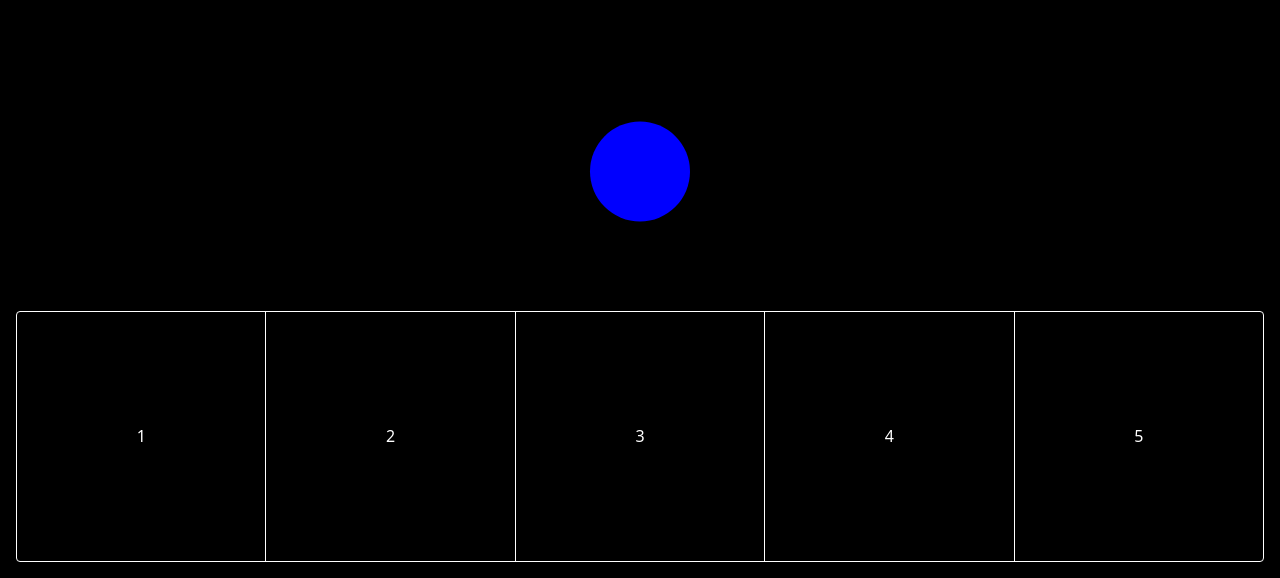
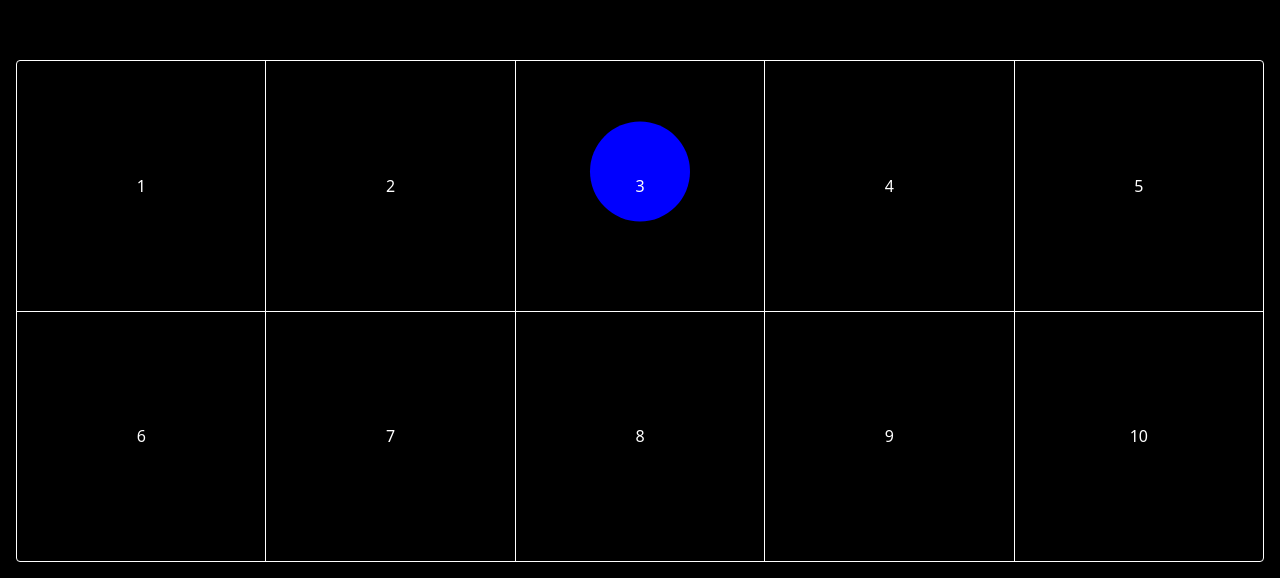
Before and after one commit to tylerschloesser/sim-v29, a React (Vite) app: page / in a window 1280 px wide. Shown: the part 222-800 px from the top of the page. Built offline with nearby package versions, Linux system fonts and the light colour scheme.

Commit message:
add buttons

```diff
--- a/src/App.tsx
+++ b/src/App.tsx
@@ -4,7 +4,8 @@ export function App() {
   return (
     <div className="fixed inset-0 top-[unset]">
       <div className="p-4">
-        <div className="border rounded flex divide-x">
+        <div className="border rounded flex flex-col divide-y">
+          <div className="flex divide-x">
             {times(5, (i) => (
               <button
                 key={i}
@@ -15,6 +16,18 @@ export function App() {
               </button>
             ))}
           </div>
+          <div className="flex divide-x">
+            {times(5, (i) => (
+              <button
+                key={i}
+                className="flex-1 p-2 aspect-square"
+                onClick={() => alert(`Button ${i + 6} clicked`)}
+              >
+                {i + 6}
+              </button>
+            ))}
+          </div>
+        </div>
       </div>
     </div>
   );
```
Lines whose indentation alone changed are shown as unchanged.
